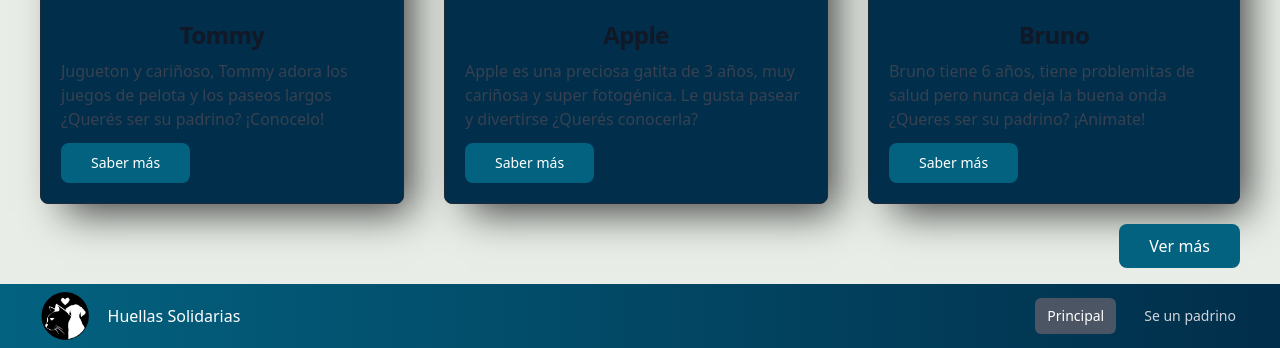
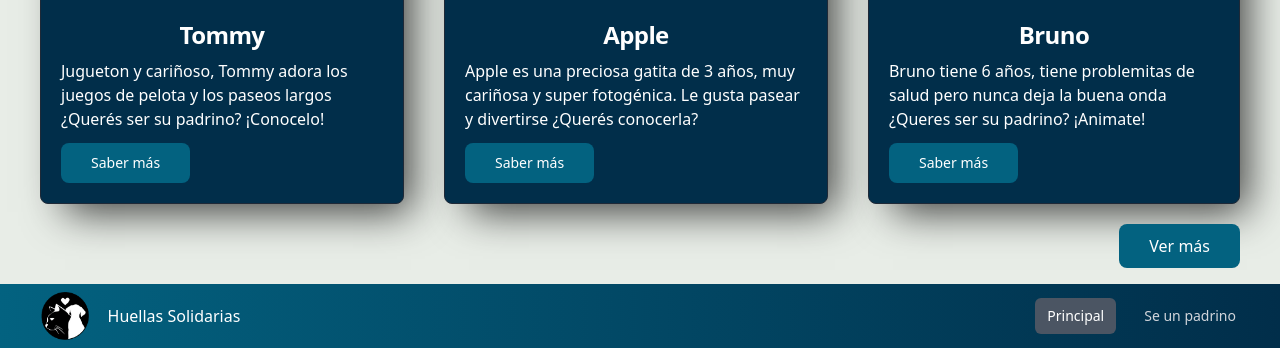
Before and after one commit to huggco97/huellas-solidarias, a Flask app: page / in a window 1280 px wide. Shown: the part 1279-1627 px from the top of the page. Run offline with Flask 3, Linux system fonts and the light colour scheme; some libraries are stand-ins or nearby versions; some web fonts are replaced.

Commit message:
MVP ready

```diff
--- a/app.py
+++ b/app.py
@@ -1,5 +1,6 @@
 from flask import Flask, render_template, request, redirect
 from flask_sqlalchemy import SQLAlchemy
+import os
 
 app = Flask(__name__)
 app.config['SQLALCHEMY_DATABASE_URI'] = 'sqlite:///animales.db'
@@ -94,13 +95,17 @@
 @app.route('/animales')
 def lista_animales():
     animales = Animal.query.all()
+    img_folder = 'static/img'
+    image_files = os.listdir(img_folder)
     print(animales)
-    return render_template('tarjetas.html', animales=animales)
+    print(animales[0].id)
+    return render_template('tarjetas.html', animales=animales , image_files=image_files)
 
 
 @app.route('/infoAnimales')
 def datos_animales():
     animales = Animal.query.all()
+
     print(animales)
     return render_template('perfil.html', animales=animales)
 
--- a/templates/formulario-registro-animal.html
+++ b/templates/formulario-registro-animal.html
@@ -45,7 +45,7 @@
         </nav>
     <h1 class="my-5 text-center text-3xl">Registro de peludos</h1>
     <main class="w-[1200px] mx-auto">
-        <form class="flex flex-col items-center justify around" >
+        <form class="flex flex-col items-center justify around" action="{{ url_for('animales')}}" method="post">
             <fieldset class="flex flex-col border-2 border-[#012E4A] w-2/3 p-[20px] mb-4">
                 <legend class="px-4 uppercase">CREACION DEL PERFIL</legend>
 
--- a/templates/index.html
+++ b/templates/index.html
@@ -18,25 +18,20 @@
             <div class="flex h-16 items-center justify-between">
 
                 <!-- logotipo -->
-        <a href="index.html" class="text-white flex items-center gap-2"><img src="../static/img/logo.png" alt="" class="h-12">Huellas Solidarias</a>
+                <a href="/admin" class="text-white flex items-center gap-2"><img src="../../static/img/logo.png"
+                        alt="" class="h-12">Huellas Solidarias</a>
 
                 <!-- Separa el logo de los botones -->
                 <div>
 
                     <!-- Botones de la barra de Navegacion -->
-            <div class="flex space-x-4">
-            <a
-                href="index.html"
-                class="bg-gray-600 text-white rounded-md px-3 py-2 text-sm font-medium"
-                aria-current="page"
-                >Principal</a
-            >
-            <a
-                href="tarjetas.html"
-                class="text-gray-300 hover:bg-gray-700 hover:text-white rounded-md px-3 py-2 text-sm font-medium"
-                >Se un padrino</a
-            >
-
+                    <div class="flex space-x-4 items-center">
+                        <a href="/admin" class="text-white rounded-md px-3 py-2 text-sm font-medium"
+                            aria-current="page">Principal</a>
+                        <a href="{{ url_for('animales') }}"
+                            class="text-gray-300 hover:bg-gray-700 hover:text-white rounded-md px-3 py-2 text-sm font-medium">Apadrina un peludo</a>
+                        <a href="{{ url_for('administrador') }}"
+                        class="text-gray-300 hover:bg-gray-700 hover:text-white rounded-md px-3 py-2 text-sm font-medium">Ingresar</a>
                     </div>
 
                 </div>
@@ -106,7 +101,7 @@
             <h2>Nuestras Estrellas</h2>
         </div>
         <!-- Tarjetas -->
-        <div class="flex flex-row justify-center space-x-10 my-5">
+        <div class="flex flex-row justify-center text-white space-x-10 my-5">
             <!-- Tarjeta 1 -->
             <div class="max-w-sm border rounded-lg bg-[#012E4A] border-gray-800 shadow-[16px_17px_39px_-9px_rgba(0,0,0,0.75)]">
             <div class="h-[307px]">
@@ -114,9 +109,9 @@
             </div>
             <div class="p-5">
                 <a href="#">
-                    <h5 class="mb-2 text-2xl text-center font-bold tracking-tight text-gray-900 dark:text-white">Tommy</h5>
+                    <h5 class="mb-2 text-2xl text-center font-bold tracking-tight text-white dark:text-white">Tommy</h5>
                 </a>
-                <p class="mb-3 font-normal text-gray-700 dark:text-gray-400">Jugueton y cariñoso, Tommy adora los juegos de pelota y los paseos largos ¿Querés ser su padrino? ¡Conocelo!</p>
+                <p class="mb-3 font-normal text-white dark:text-gray-400">Jugueton y cariñoso, Tommy adora los juegos de pelota y los paseos largos ¿Querés ser su padrino? ¡Conocelo!</p>
                 <a href="perfil.html" class="inline-flex items-center px-[30px] py-[10px] text-sm font-medium text-center text-white bg-[#036280] rounded-lg hover:bg-[#378BA4] focus:ring-4 focus:outline-none focus:ring-blue-300">
                     Saber más
                 </a>
@@ -129,9 +124,9 @@
             </div>
             <div class="p-5">
                 <a href="#">
-                    <h5 class="mb-2 text-2xl text-center font-bold tracking-tight text-gray-900 dark:text-white">Apple</h5>
+                    <h5 class="mb-2 text-2xl text-center font-bold tracking-tight text-white dark:text-white">Apple</h5>
                 </a>
-                <p class="mb-3 font-normal text-gray-700 dark:text-gray-400">Apple es una preciosa gatita de 3 años, muy cariñosa y super fotogénica. Le gusta pasear y divertirse ¿Querés conocerla?</p>
+                <p class="mb-3 font-normal text-white dark:text-gray-400">Apple es una preciosa gatita de 3 años, muy cariñosa y super fotogénica. Le gusta pasear y divertirse ¿Querés conocerla?</p>
                 <a href="perfil.html" class="inline-flex items-center px-[30px] py-[10px] text-sm font-medium text-center text-white bg-[#036280] rounded-lg hover:bg-[#378BA4] focus:ring-4 focus:outline-none focus:ring-blue-300">
                     Saber más
                 </a>
@@ -144,9 +139,9 @@
                 </div>
             <div class="p-5">
                 <a href="#">
-                    <h5 class="mb-2 text-2xl text-center font-bold tracking-tight text-gray-900 dark:text-white">Bruno</h5>
+                    <h5 class="mb-2 text-2xl text-center font-bold tracking-tight text-white dark:text-white">Bruno</h5>
                 </a>
-                <p class="mb-3 font-normal text-gray-700 dark:text-gray-400">Bruno tiene 6 años, tiene problemitas de salud pero nunca deja la buena onda ¿Queres ser su padrino? ¡Animate!</p>
+                <p class="mb-3 font-normal text-white dark:text-gray-400">Bruno tiene 6 años, tiene problemitas de salud pero nunca deja la buena onda ¿Queres ser su padrino? ¡Animate!</p>
                 <a href="perfil.html" class="inline-flex items-center px-[30px] py-[10px] text-sm font-medium text-center text-white bg-[#036280] rounded-lg hover:bg-[#378BA4] focus:ring-4 focus:outline-none focus:ring-blue-300">
                     Saber más
                 </a>
@@ -157,7 +152,7 @@
 
     <!-- Seccion ver más -->
     <section class="mb-4 flex justify-end ">
-            <a href="tarjetas.html" class="px-[30px] py-[10px] bg-[#036280] rounded-lg hover:bg-[#378BA4] text-white font-medium">Ver más</a>
+            <a href="{{url_for('lista_animales')}}" class="px-[30px] py-[10px] bg-[#036280] rounded-lg hover:bg-[#378BA4] text-white font-medium">Ver más</a>
     </section>
 </main>
 
--- a/templates/perfil.html
+++ b/templates/perfil.html
@@ -49,7 +49,7 @@
     <div class="text-black text-center text-5xl my-5 font-['turpis']">
         <h2>Información de Apple</h2>
     </div>
-    <main class="w-[1200px] mx-auto p-[20px] border-2 border-gray-800 flex flex-col h-[95vh]  justify-evenly items-center">
+    <main class="w-[1200px] mx-auto p-[20px] border-2 border-gray-800 flex flex-col h-[100vh] justify-center items-center">
         <!-- Seccion Tarjeta -->
         <section class="flex gap-[20px]">
             <!-- imagen -->
@@ -76,7 +76,7 @@
 
         <!-- Boton de Apadrinar -->
         <section>
-            <a href="formulario-apadrinamiento.html" class="inline-flex items-center px-[30px] py-[10px] text-sm font-medium text-center text-white bg-[#036280] rounded-lg hover:bg-[#378BA4] focus:ring-4 focus:outline-none focus:ring-blue-300">
+            <a href="{{ url_for('apadrinar')}}" class="inline-flex items-center px-[30px] py-[10px] text-sm font-medium text-center text-white bg-[#036280] rounded-lg hover:bg-[#378BA4] focus:ring-4 focus:outline-none focus:ring-blue-300">
                 Apadrinar Peludo
             </a>
         </section>
```
Also changed, not shown: templates/admin.html (+11 -18 lines), templates/tarjetas.html (+21 -19 lines), instance/animales.db (added), static/img/1.png (added), static/img/3.png (renamed from static/img/animal3.png), 1 other file. Lines whose indentation alone changed are shown as unchanged.
